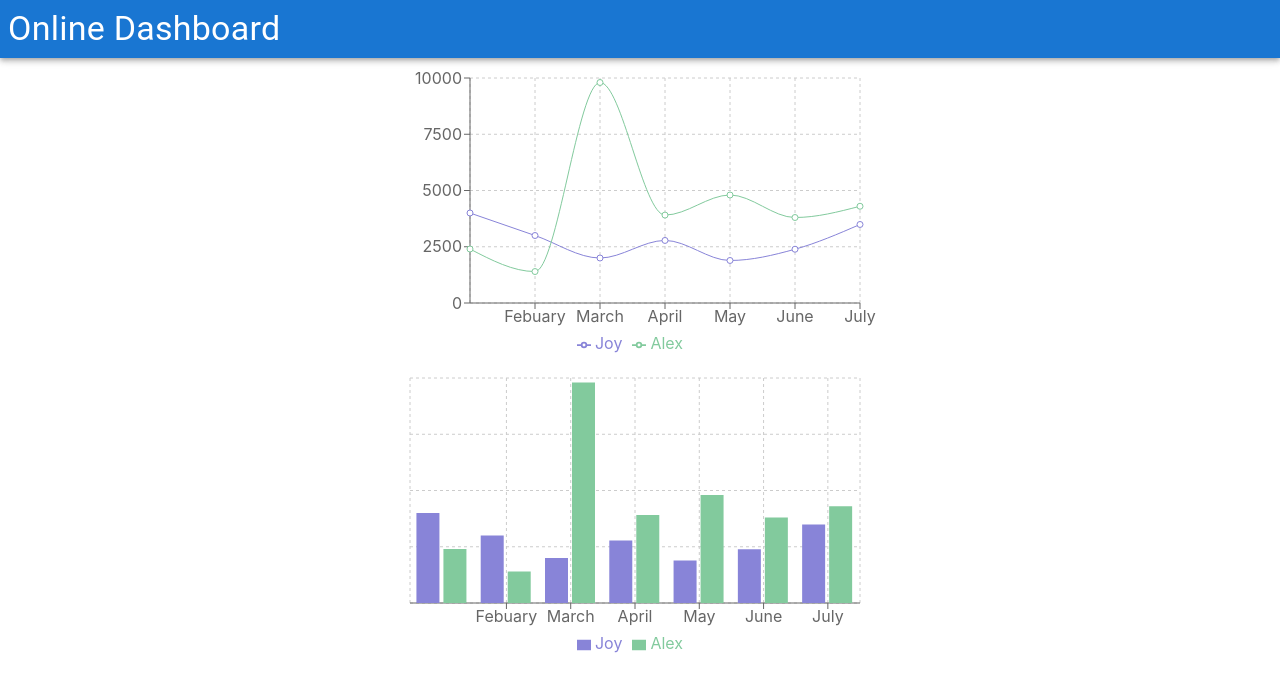
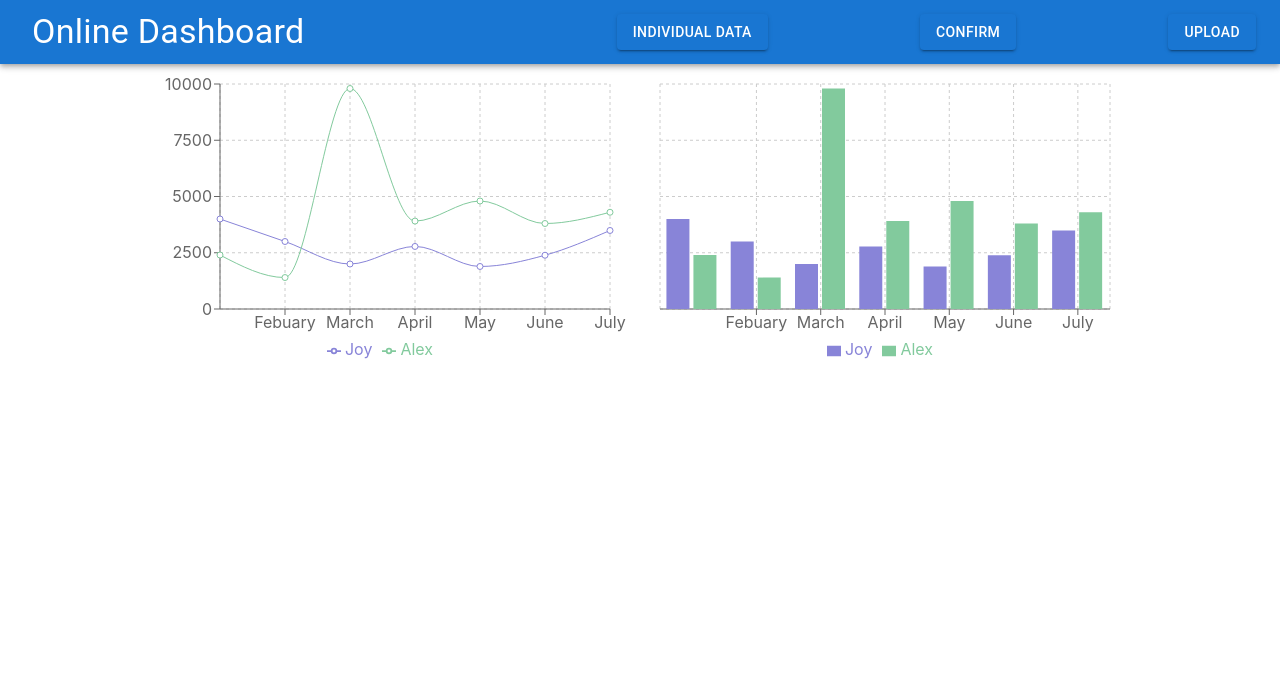
Before and after one commit to wolfeandres/team-analytics, a React (Create React App) app: page / in a window 1280 px wide. Shown: the top 692 px of the page. Built offline with nearby package versions, Linux system fonts and the light colour scheme.

Commit message:
Added buttons and created LineChart component

```diff
--- a/src/App.css
+++ b/src/App.css
@@ -39,7 +39,7 @@
 
 .Charts {
   display: flex;
-  flex-direction: column;
+  flex-direction: row;
   align-items: center;
   justify-content: center;
 }
--- a/src/App.tsx
+++ b/src/App.tsx
@@ -2,8 +2,8 @@ import React from 'react';
 import logo from './logo.svg';
 import './App.css';
 import { LineChart, Line, ResponsiveContainer, CartesianGrid, XAxis, YAxis, Tooltip, Legend, BarChart, Bar } from 'recharts';
-import AppBar from '@mui/material/AppBar';
-import Typography from '@mui/material/Typography';
+import MyLineChart from './Charts/MyLineChart';
+import { AppBar, Button, Toolbar, Typography } from '@mui/material';
 
 const data = [
   { month: 'January', Joy: 4000, Alex: 2400,},
@@ -14,28 +14,6 @@ const data = [
   { month: 'June', Joy: 2390, Alex: 3800,},
   { month: 'July', Joy: 3490, Alex: 4300,}
 ];
-
-const renderLine = (
-  <LineChart
-    width={500}
-    height={300}
-    data={data}
-    margin={{
-      top: 20,
-      right: 30,
-      left: 20,
-      bottom: 5,
-    }}
-  >
-    <CartesianGrid strokeDasharray="3 3" />
-    <XAxis dataKey="month" />
-    <YAxis />
-    <Tooltip />
-    <Legend />
-    <Line type="monotone" dataKey="Joy" stroke="#8884d8" activeDot={{r:8}} />
-    <Line type="monotone" dataKey="Alex" stroke="#82ca9d" />
-  </LineChart>
-);
 
 const renderBar = (
   <BarChart
@@ -61,13 +39,19 @@ const renderBar = (
 function App() {
   return (
     <div>
-      <AppBar position="static">
-        <Typography variant="h4" component="div" sx={{my:1, mx:1}}>
-          Online Dashboard
-        </Typography>
+      <AppBar position="static" >
+        <Toolbar sx={{ justifyContent: "space-between"}}>
+          <Typography variant="h4" component="div" sx={{my:1, mx:1}}>
+            Online Dashboard
+          </Typography>
+          <div />
+          <Button variant="contained">Individual Data</Button>
+          <Button variant="contained">Confirm</Button>
+          <Button variant="contained">Upload</Button>
+        </Toolbar>
       </AppBar>
       <div className="Charts">
-        {renderLine}
+        <MyLineChart data={data} xAxis="month" dkOne="Joy" dkTwo="Alex" />
         {renderBar}
       </div>
     </div>
--- /dev/null
+++ b/src/Charts/MyLineChart.tsx
@@ -0,0 +1,35 @@
+import { LineChart, Line, CartesianGrid, XAxis, YAxis, Tooltip, Legend } from 'recharts';
+
+type ChartProps = {
+    data: any[];
+    xAxis: string;
+    dkOne: string;
+    dkTwo: string;
+}
+
+const MyLineChart = ( props: ChartProps ) => {
+    const { data, xAxis, dkOne, dkTwo } = props;
+    return (
+        <LineChart
+            width={500}
+            height={300}
+            data={data}
+            margin={{
+                top: 20,
+                right: 30,
+                left: 20,
+                bottom: 5,
+            }}
+        >
+            <CartesianGrid strokeDasharray="3 3" />
+            <XAxis dataKey={xAxis} />
+            <YAxis />
+            <Tooltip />
+            <Legend />
+            <Line type="monotone" dataKey={dkOne} stroke="#8884d8" activeDot={{r:8}} />
+            <Line type="monotone" dataKey={dkTwo} stroke="#82ca9d" />
+        </LineChart>
+    );
+}
+
+export default MyLineChart;
```
